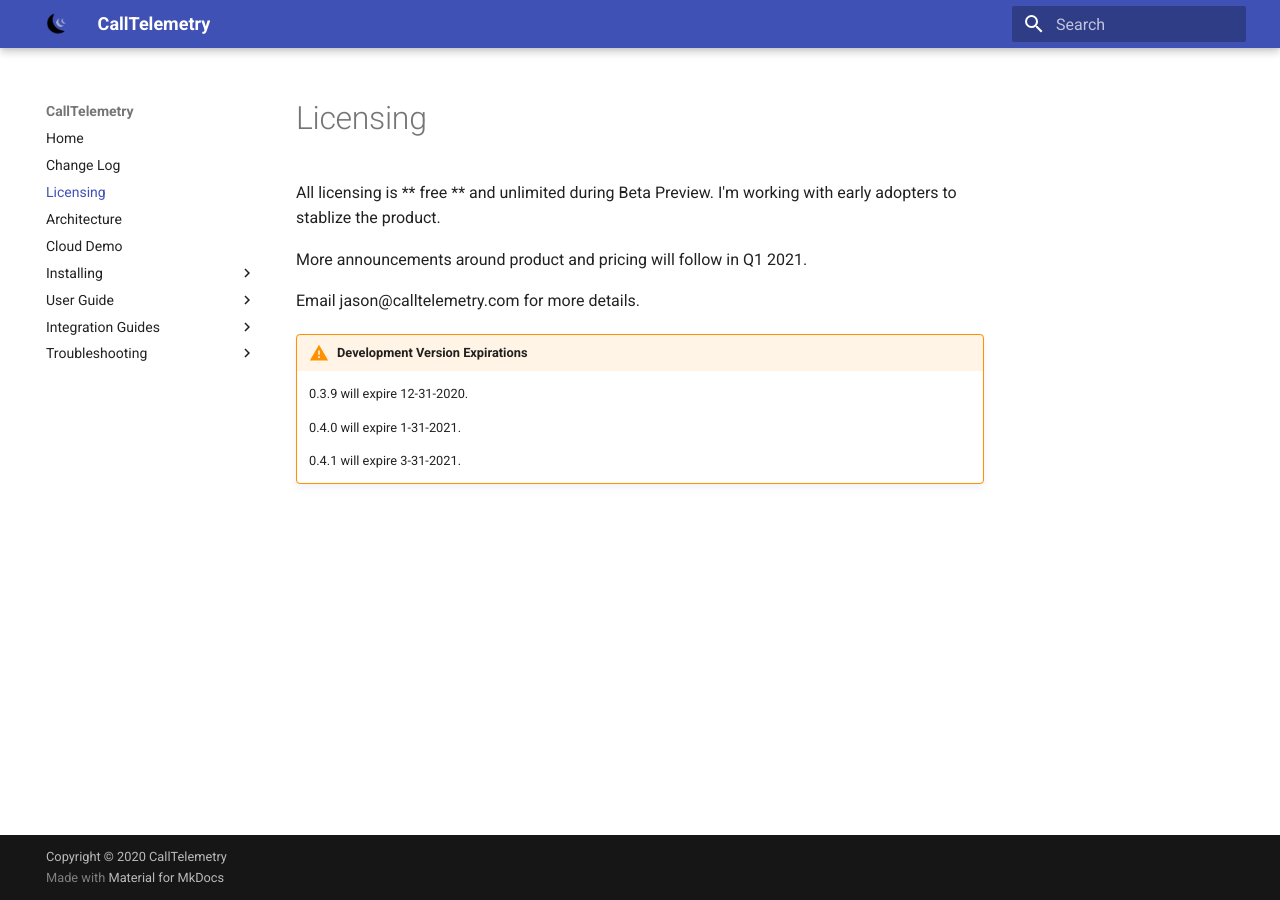
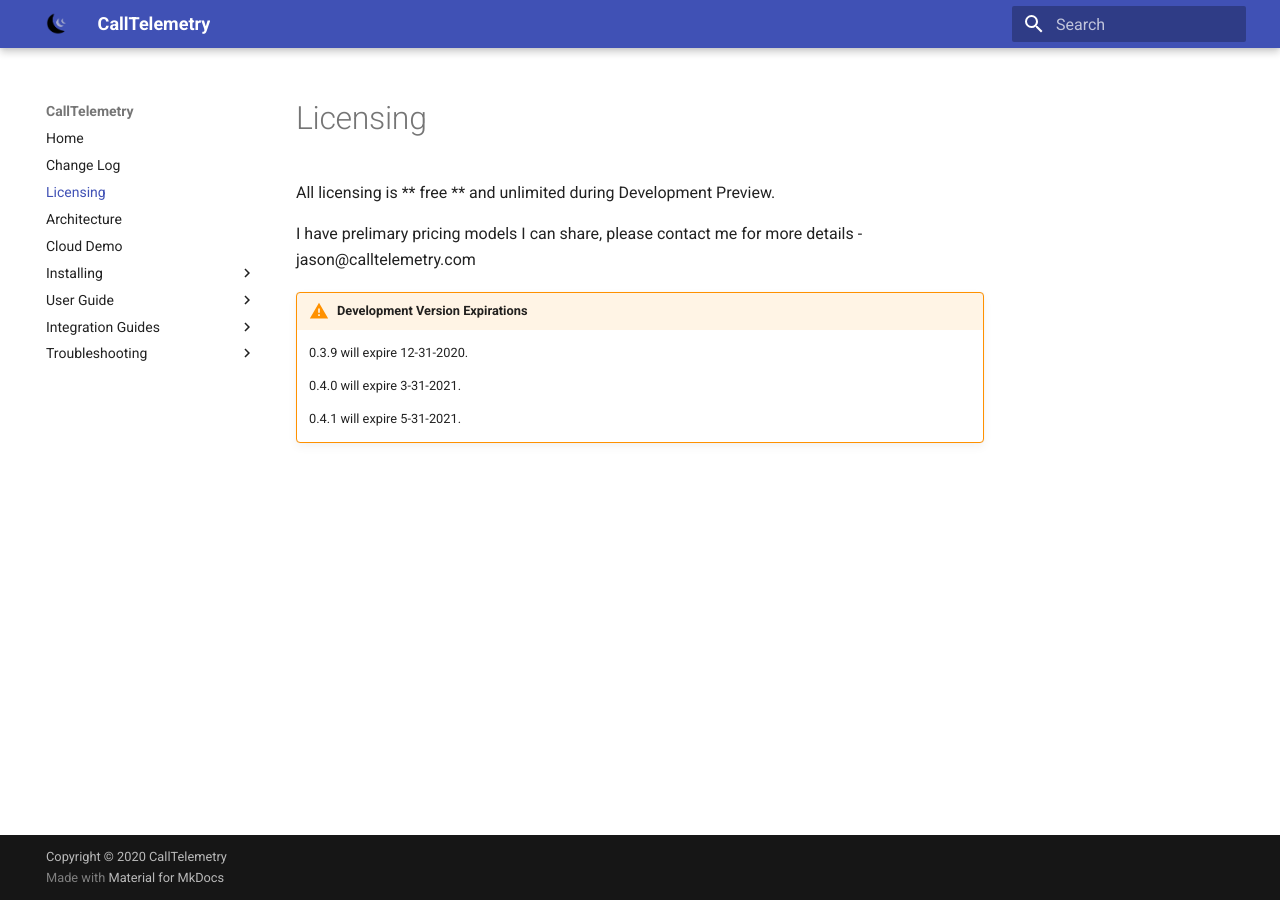
Before and after one commit to calltelemetry/calltelemetry, an MkDocs documentation site: the page built from docs/licensing.md, in a window 1280 px wide. Built offline with MkDocs 1.6.1 and Material for MkDocs 9.7.7, drawn with Linux system fonts in a browser that asks for light colours.

Commit message:
doc updates

```diff
--- a/docker-compose.yml
+++ b/docker-compose.yml
@@ -11,7 +11,7 @@
     volumes:
       - ./postgres-data:/var/lib/postgresql/data
   web:
-    image: "calltelemetry/web:0.4.0"
+    image: "calltelemetry/web:0.4.0-es4"
     restart: "always"
     ports: ["80:4000", "22:3022"]
     environment:
--- a/docs/licensing.md
+++ b/docs/licensing.md
@@ -1,12 +1,10 @@
-All licensing is  ** free ** and unlimited during Beta Preview. I'm working with early adopters to stablize the product.
+All licensing is  ** free ** and unlimited during Development Preview.
 
-More announcements around product and pricing will follow in Q1 2021.
-
-Email jason@calltelemetry.com for more details.
+I have prelimary pricing models I can share, please contact me for more details - jason@calltelemetry.com
 
 !!! warning "Development Version Expirations"
     0.3.9 will expire 12-31-2020.
 
-    0.4.0 will expire 1-31-2021.
+    0.4.0 will expire 3-31-2021.
 
-    0.4.1 will expire 3-31-2021.
+    0.4.1 will expire 5-31-2021.
```
Also changed, not shown: docs/changelog.md (+6 -4 lines), docs/deployment/choices.md (+7 -8 lines), docs/deployment/k3s.md (+4 -0 lines), docs/deployment/load-testing.md (added, +52 -0 lines), docs/deployment/ova.md (+1 -1 lines), docs/deployment/sizing.md (+2 -2 lines), docs/deployment/k3s-ips.png (added).
